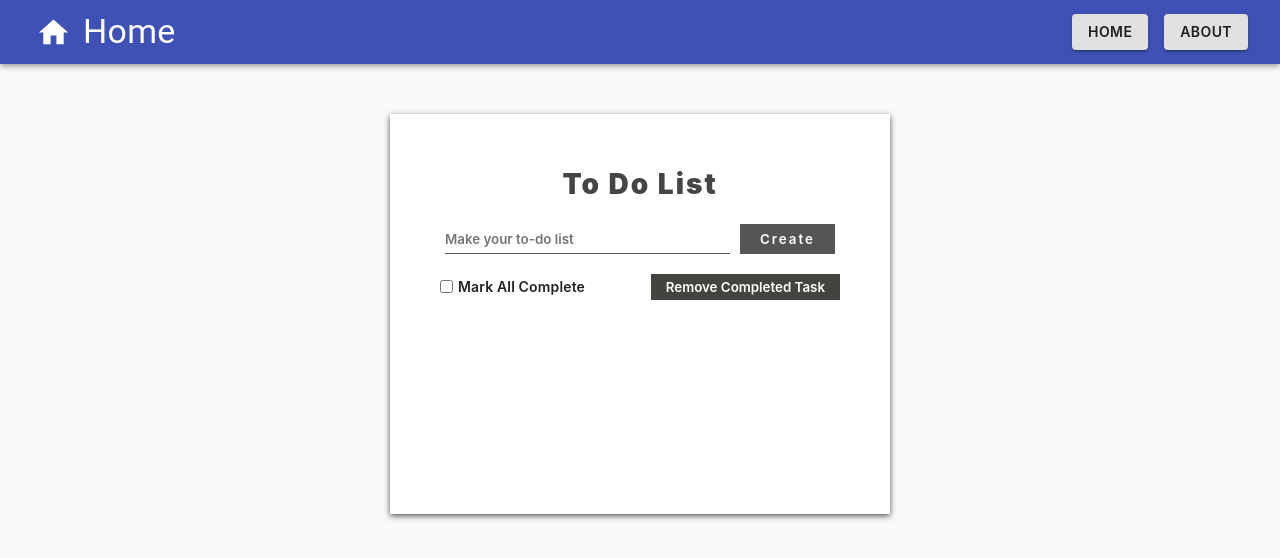
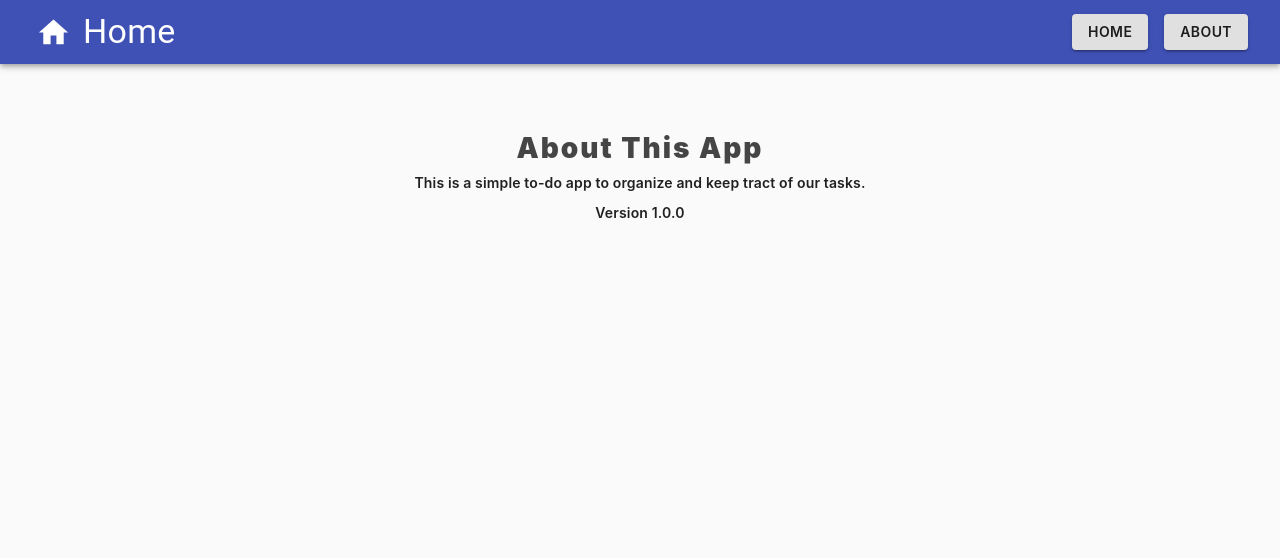
Before and after one commit to wahid2272/react-todo-app, a React (Create React App) app: page /about in a window 1280 px wide. Shown: the top 558 px of the page. Built offline with nearby package versions, Linux system fonts and the light colour scheme.

Commit message:
about section added and react router function added to app

```diff
--- a/src/App.js
+++ b/src/App.js
@@ -1,11 +1,31 @@
 import React from 'react';
+import Home from './components/home/Home';
+import Header from './components/header/Header';
+import About from './components/about/About';
 
-const App = () => {
+import { BrowserRouter as Router, Route, Switch } from 'react-router-dom';
+import CssBaseline from '@material-ui/core/CssBaseline';
+
+
+function App() {
   return (
     <div>
+      <Router>
 
+          <CssBaseline />
+            <Header />
+          <Switch>
+            <Route exact path="/">
+                <Home />
+             </Route>
+             <Route exact path="/about">
+                <About />
+             </Route>
+          </Switch>
+
+      </Router>
     </div>
   );
-};
+}
 
 export default App;
--- /dev/null
+++ b/src/components/about/About.js
@@ -0,0 +1,13 @@
+import React from 'react';
+
+const About = () => {
+  return (
+    <div className="about">
+      <h1>About This App</h1>
+      <p>This is a simple to-do app to organize and keep tract of our tasks.</p>
+      <p>Version 1.0.0</p>
+    </div>
+  );
+};
+
+export default About;
--- a/src/components/home/Home.js
+++ b/src/components/home/Home.js
@@ -2,17 +2,17 @@ import React from 'react';
 import FormInput from '../form/FormInput';
 import List from '../tasks/List';
 import Footer from '../footer/Footer';
-import Header from '../header/Header';
+// import Header from '../header/Header';
 import {DataContextProvider} from '../context/DataProvider';
 
 // Material UI
-import CssBaseline from '@material-ui/core/CssBaseline';
+// import CssBaseline from '@material-ui/core/CssBaseline';
 
-function App() {
+function Home() {
   return (
     <div>
-      <CssBaseline />
-      <Header/>
+      {/* <CssBaseline />
+      <Header/> */}
       <DataContextProvider>
         <div className="ToDo-App">
           <h1>To Do List</h1>
@@ -25,4 +25,4 @@ function App() {
   );
 }
 
-export default App;
+export default Home;
--- a/src/index.css
+++ b/src/index.css
@@ -97,6 +97,13 @@ ul li button:disabled{
 label{
   cursor: pointer;
 }
+.about{
+  text-align: center;
+  padding-top: 4rem;
+}
+.about p {
+  padding: 5px;
+}
 @media (max-width: 400px){
   .App{
     padding: 10px;
@@ -104,5 +111,4 @@ label{
 }
 h2{
   text-align: center;
-  color: crimson;
 }
--- a/src/index.js
+++ b/src/index.js
@@ -1,9 +1,9 @@
 import React from 'react';
 import ReactDOM from 'react-dom';
 import './index.css';
-import Home from '../src/components/home/Home';
+import App from './App';
 
 ReactDOM.render(
-    <Home />,
+    <App />,
   document.getElementById('root')
 );
```
Also changed, not shown: src/components/header/Header.js (+4 -3 lines), 1 other file (tests, documents, lock files or other folders).
